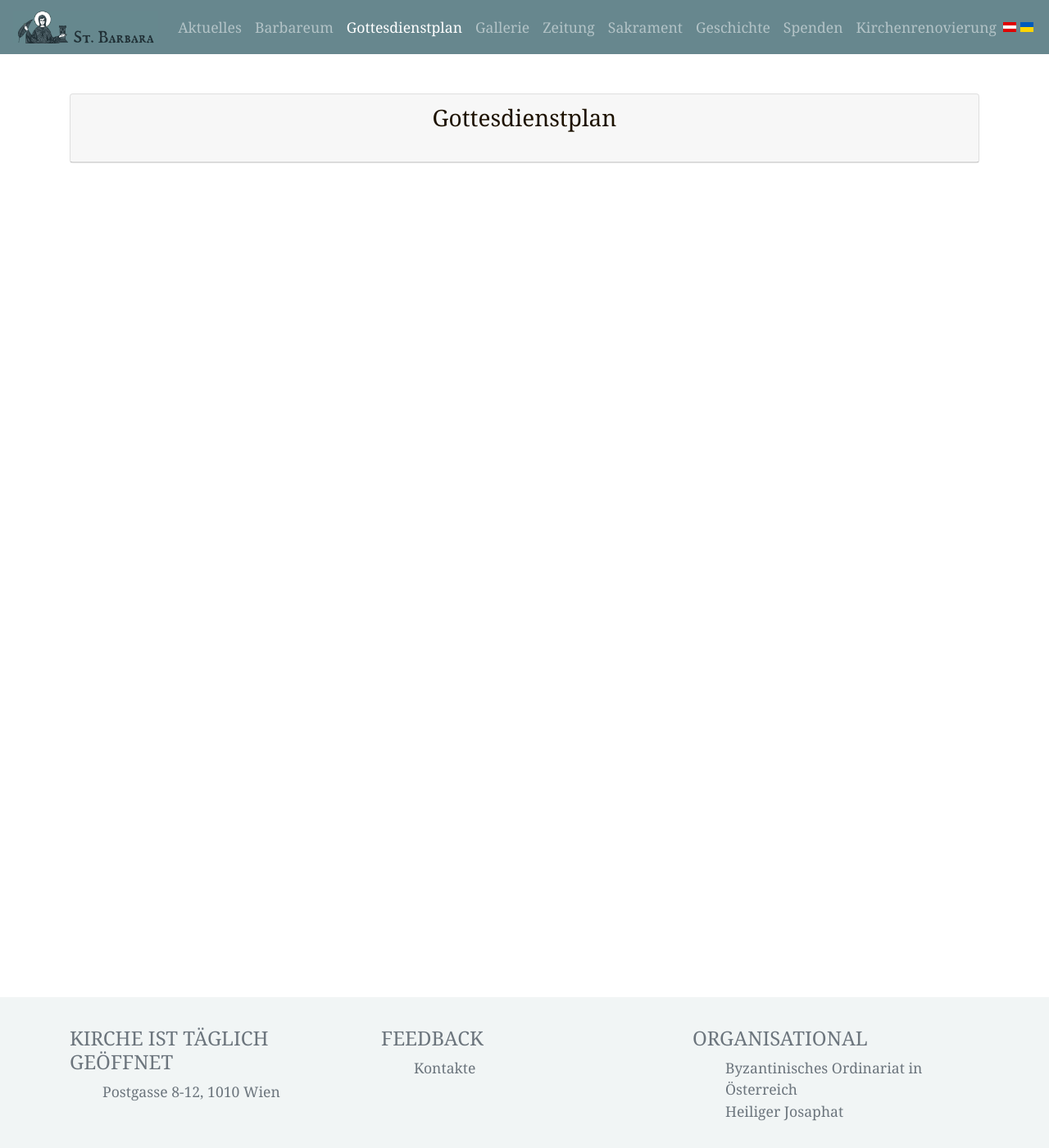
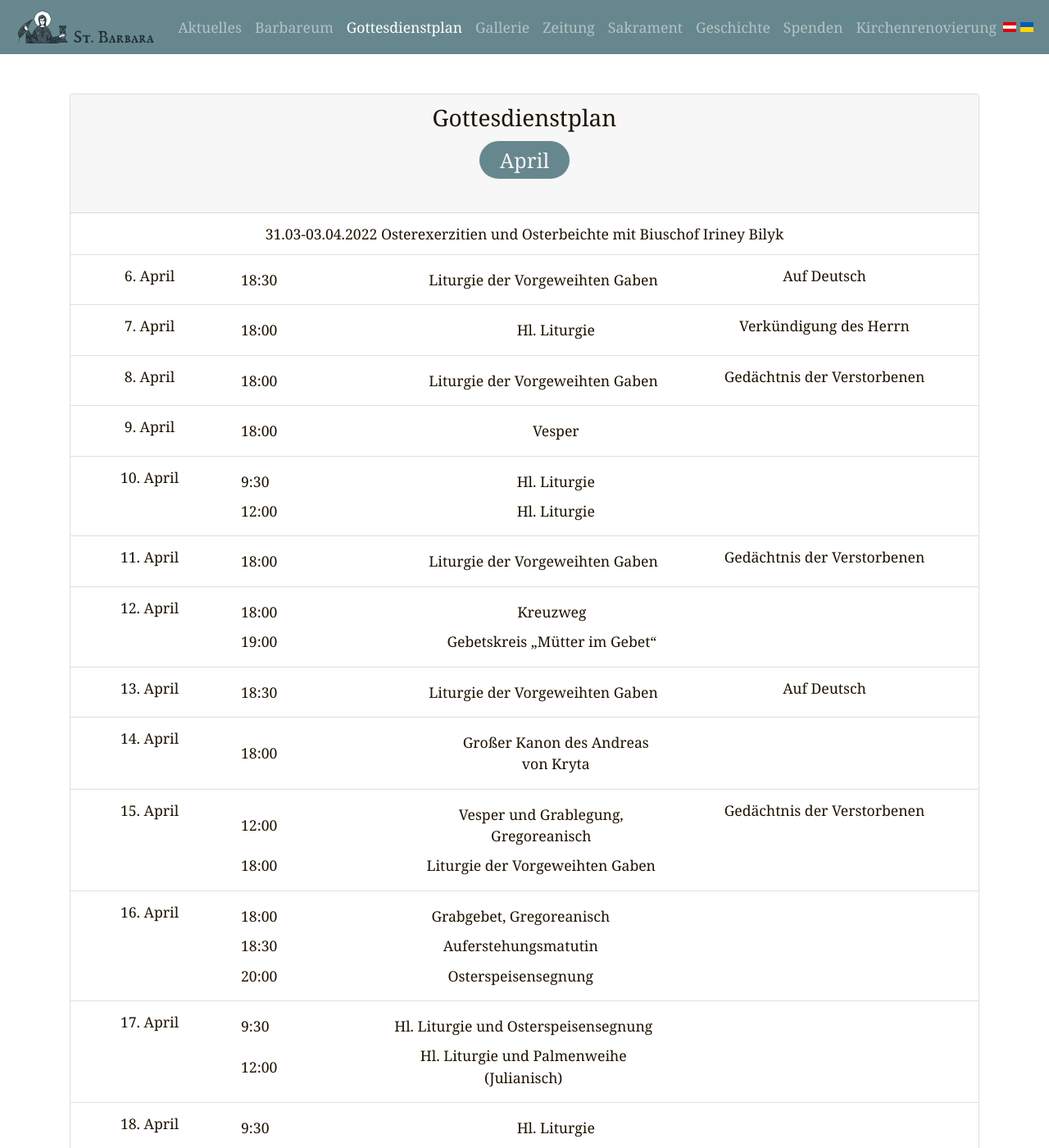
Before and after one commit to n3braska/jekyll, a Jekyll site: the page built from de/timetable.html, in a window 1280 px wide and 1400 px high. Shown: the whole window at 82% size. Built offline with Jekyll 4.4.1, drawn with Linux system fonts in a browser that asks for light colours; some of the changed text lies outside the part shown.

Commit message:
DE Calendar update

```diff
--- a/_data/de/calendar.yml
+++ b/_data/de/calendar.yml
@@ -1,139 +1,131 @@
 month:
-  - day:
-      - d: 3
-        event:
-          - time: ' 18:00'
-            title: Hl. Liturgie
-        occasion: Gebetskreis im Pfarrsaal
-      - d: 4
-        event:
-          - time: ' 18:00'
-            title: Hl. Liturgie
-        occasion: Gedächtnis der Verstorbenen
+  - announcement: 31.03-03.04.2022   Osterexerzitien und Osterbeichte mit Biuschof Iriney Bilyk
+    day:
       - d: 6
         event:
-          - time: ' 09:30'
-            title: Hl. Liturgie
-        occasion:
+          - time: " 18:30"
+            title: Liturgie der Vorgeweihten Gaben
+        occasion: Auf Deutsch
       - d: 7
         event:
-          - time: ' 18:00'
+          - time: " 18:00"
             title: Hl. Liturgie
-        occasion: Gedächtnis der Verstorbenen
+        occasion: Verkündigung des Herrn
       - d: 8
         event:
-          - time: ' 18:00'
-            title: Hl. Liturgie
-        occasion:
+          - time: " 18:00"
+            title: Liturgie der Vorgeweihten Gaben
+        occasion: Gedächtnis der Verstorbenen
       - d: 9
         event:
-          - time: ' 09:00'
-            title: Hl. Liturgie
-        occasion:
+          - time: " 18:00"
+            title: Vesper
+        occasion: null
       - d: 10
         event:
-          - time: ' 18:00'
+          - time: " 9:30"
             title: Hl. Liturgie
-        occasion: Bibelkreis im Pfarrsaal
+          - time: " 12:00"
+            title: Hl. Liturgie
+        occasion: null
       - d: 11
         event:
-          - time: ' 18:00'
-            title: Hl. Liturgie
-        occasion: Gedächtnis der Verstorbenen. Enthauptung Johannes des Täufers
+          - time: " 18:00"
+            title: Liturgie der Vorgeweihten Gaben
+        occasion: Gedächtnis der Verstorbenen
       - d: 12
         event:
-          - time: ' 18:00'
-            title: Vesper
-        occasion:
+          - time: " 18:00"
+            title: Kreuzweg
+          - time: " 19:00"
+            title: Gebetskreis „Mütter im Gebet“
+        occasion: null
       - d: 13
         event:
-          - time: ' 09:30'
-            title: Hl. Liturgie
-        occasion:
+          - time: " 18:30"
+            title: Liturgie der Vorgeweihten Gaben
+        occasion: Auf Deutsch
       - d: 14
         event:
-          - time: ''
-            title:
-        occasion: Beginn des liturgischen Jahres
+          - time: " 18:00"
+            title: Großer Kanon des Andreas von Kryta
+        occasion: null
       - d: 15
         event:
-          - time: ' 18:00'
-            title: Andacht
-        occasion:
+          - time: " 12:00"
+            title: Vesper und Grablegung, Gregoreanisch
+          - time: " 18:00"
+            title: Liturgie der Vorgeweihten Gaben
+        occasion: Gedächtnis der Verstorbenen
       - d: 16
         event:
-          - time: ' 09:00'
-            title: Hl. Liturgie
-        occasion:
+          - time: " 18:00"
+            title: Grabgebet, Gregoreanisch
+          - time: " 18:30"
+            title: Auferstehungsmatutin
+          - time: " 20:00"
+            title: Osterspeisensegnung
+        occasion: null
       - d: 17
         event:
-          - time: ' 18:00'
-            title: Hl. Liturgie
-        occasion: Gebetskreis im Pfarrsaal
+          - time: " 9:30"
+            title: Hl. Liturgie und Osterspeisensegnung
+          - time: " 12:00"
+            title: Hl. Liturgie und Palmenweihe (Julianisch)
+        occasion: null
       - d: 18
         event:
-          - time: ' 18:00'
+          - time: " 9:30"
             title: Hl. Liturgie
-        occasion: Gedächtnis der Verstorbenen
+        occasion: null
       - d: 19
         event:
-          - time: ' 18:00'
-            title: Vesper
-        occasion:
-      - d: 20
-        event:
-          - time: ' 09:30'
-            title: Hl. Liturgie
-        occasion:
+          - time: " 18:00"
+            title: Kreuzweg
+          - time: " 19:00"
+            title: Gebetskreis „Mütter im Gebet“
+        occasion: null
       - d: 21
         event:
-          - time: ' 18:00'
-            title: Hl. Liturgie
-        occasion: Mariä Geburt
+          - time: " 9:30"
+            title: Vesper з Св. Літургією
+          - time: " 18:00"
+            title: Passionsmatutin
+        occasion: null
       - d: 22
         event:
-          - time: ' 18:00'
-            title: Andacht
-        occasion:
+          - time: " 9:30"
+            title: Vesper und Grablegung, Greg. Kal.
+          - time: " 18:00"
+            title: Jerusalemer Matutin
+        occasion: null
       - d: 23
         event:
-          - time: ' 09:00'
-            title: Hl. Liturgie
-        occasion:
+          - time: " 9:30"
+            title: Hl. Liturgie Воскресна
+          - time: " 20:30"
+            title: Hl. Liturgie Воскресна
+          - time: " 21:00"
+            title: Hl. Liturgie Воскресна
+          - time: " 22:30"
+            title: Hl. Liturgie Воскресна
+        occasion: 13:00/14:00/15:00/16:00/17:00/18:00/19:00/20:00 Osterspeisensegnung
       - d: 24
         event:
-          - time: ' 18:00'
-            title: Hl. Liturgie
-        occasion: Bibelkreis im Pfarrsaal
+          - time: " 9:30"
+            title: Osterliturgie
+          - time: " 11:00"
+            title: Osterspeisensegnung
+        occasion: Oster-Sonntag
       - d: 25
         event:
-          - time: ' 18:00'
+          - time: " 18:00"
             title: Hl. Liturgie
-        occasion: Gedächtnis der Verstorbenen
+        occasion: Oster-Montag
       - d: 26
         event:
-          - time: ' 18:00'
-            title: Vesper
-        occasion:
-      - d: 27
-        event:
-          - time: ' 09:30'
+          - time: " 18:00"
             title: Hl. Liturgie
-        occasion: Kreuzerhöhung
-      - d: 28
-        event:
-          - time: ' 18:00'
-            title: Hl. Liturgie
-        occasion: Gedächtnis der Verstorbenen
-      - d: 29
-        event:
-          - time: ' 18:00'
-            title: Andacht
-        occasion:
-      - d: 30
-        event:
-          - time: ' 09:00'
-            title: Hl. Liturgie
-        occasion:
+        occasion: Oster-Dienstag
     is_published: true
-    month_date: 09-2020
+    month_date: 04-2022
```
